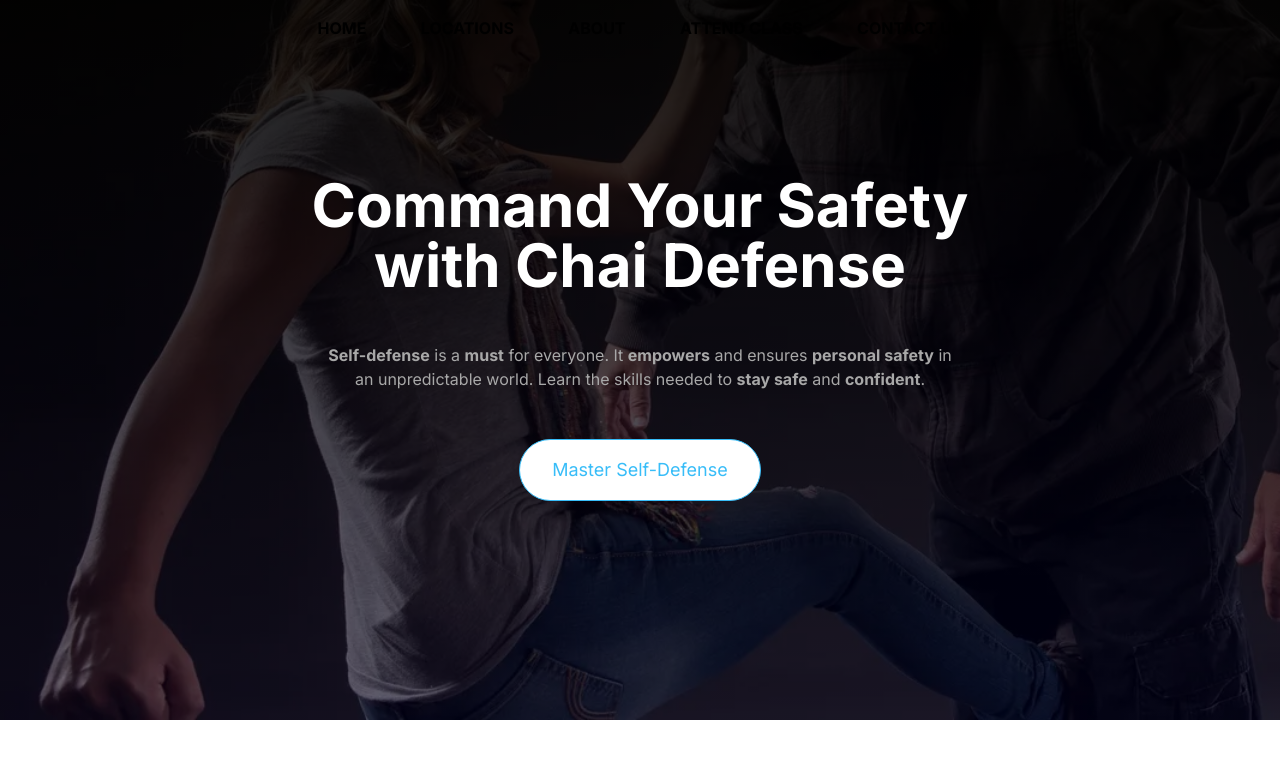
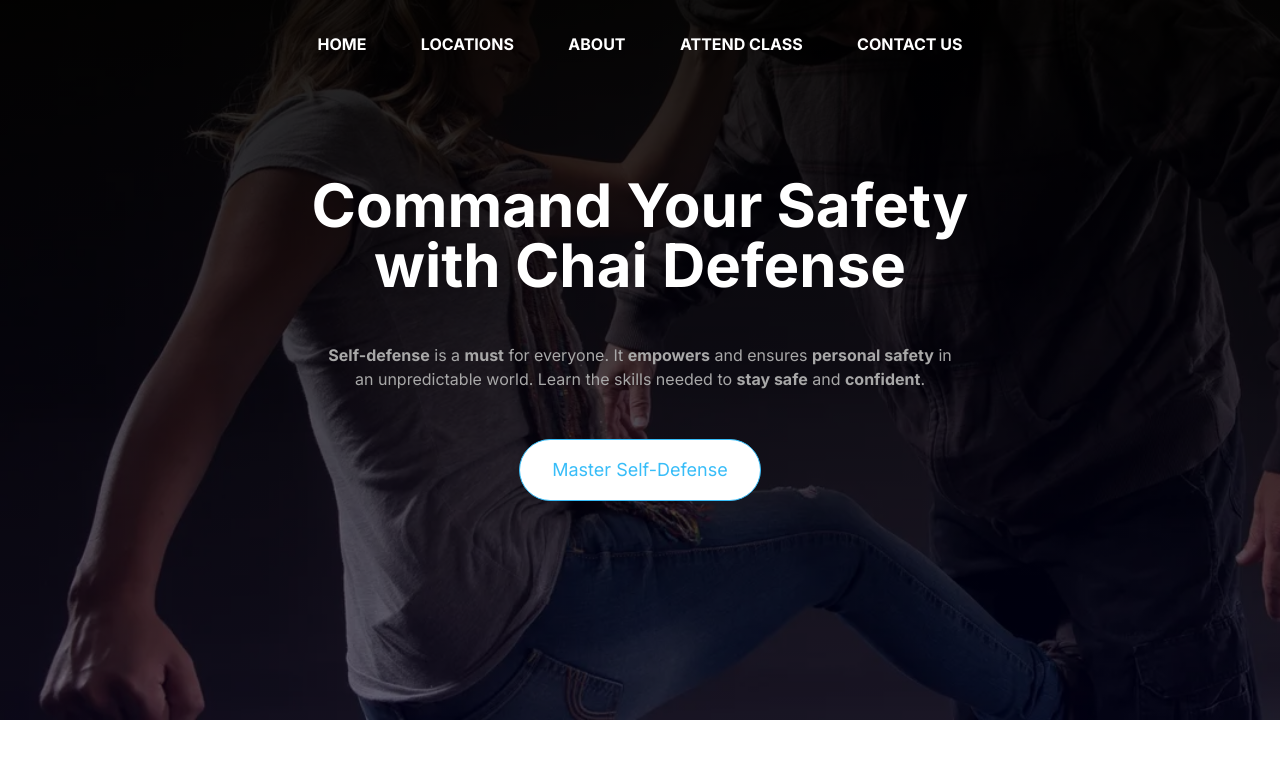
Before and after one commit to 10richard/chai-defense, a Next.js app: page / in a window 1280 px wide. Shown: the top 758 px of the page. Built offline with nearby package versions, Linux system fonts and the light colour scheme.

Commit message:
modify styling of Navbar component

```diff
--- a/src/components/Navbar.tsx
+++ b/src/components/Navbar.tsx
@@ -11,11 +11,11 @@
   ];
 
   return (
-    <nav className="flex justify-center py-4 px-6 fixed w-full">
+    <nav className="flex justify-center py-8 px-6 fixed z-40 w-full">
       <MaxWidthContainer>
-        <ul className="font-bold flex justify-between w-full max-w-[645px]">
+        <ul className="text-white font-bold flex justify-between w-full max-w-[645px]">
           {navLinks.map((navLink, idx) => (
-            <li key={idx}>
+            <li key={idx} className="hover:text-sky-400 duration-300">
               <Link href={navLink.href}>{navLink.name}</Link>
             </li>
           ))}
```
